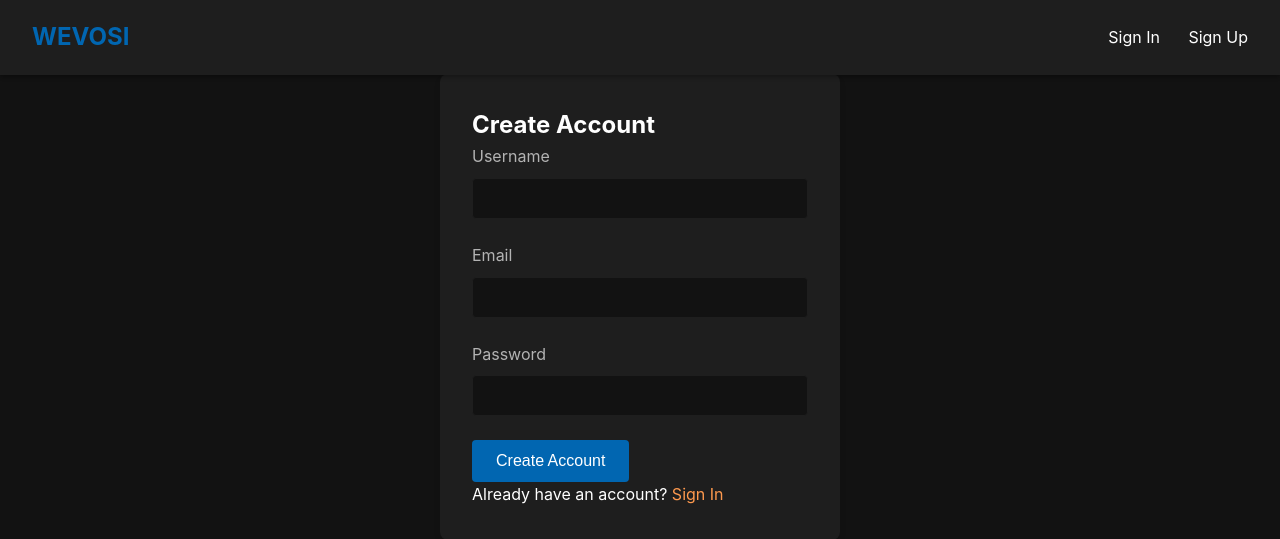
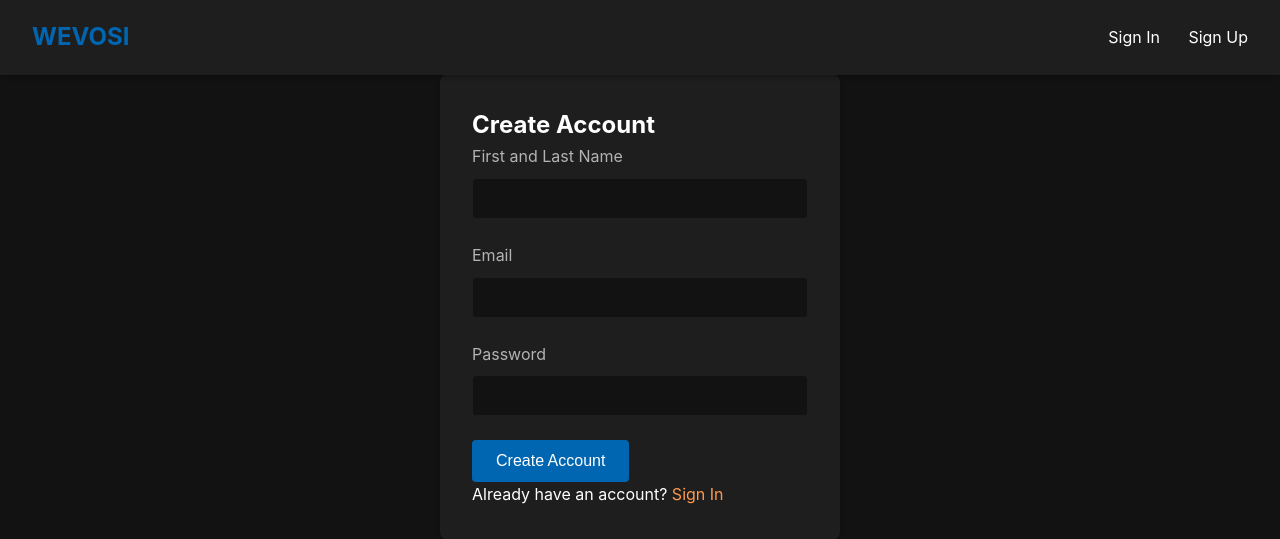
Before and after one commit to veewevosi/wevosi, a Flask app: page /signup in a window 1280 px wide. Shown: the top 539 px of the page. Run offline with Flask 3, Linux system fonts and the light colour scheme.

Commit message:
Agent query: Are the username field labels changed to "First and Last Name" in both signup and settings pages?

```diff
--- a/static/js/validation.js
+++ b/static/js/validation.js
@@ -22,10 +22,10 @@ document.addEventListener('DOMContentLoaded', function() {
                 isValid = false;
             }
 
-            // Validate username if present
+            // Validate username (First and Last Name)
             const usernameInput = form.querySelector('input[name="username"]');
             if (usernameInput && usernameInput.value.length < 3) {
-                showError(usernameInput, 'Username must be at least 3 characters long');
+                showError(usernameInput, 'First and Last Name must be at least 3 characters long');
                 isValid = false;
             }
 
--- a/templates/settings.html
+++ b/templates/settings.html
@@ -8,7 +8,7 @@
 
     <form method="POST" action="{{ url_for('update_profile') }}" class="settings-form">
         <div class="form-group">
-            <label for="username">Username</label>
+            <label for="username">First and Last Name</label>
             <input type="text" id="username" name="username" value="{{ current_user.username }}" required>
         </div>
 
--- a/templates/signup.html
+++ b/templates/signup.html
@@ -7,7 +7,7 @@
     <h2>Create Account</h2>
     <form method="POST" action="{{ url_for('signup') }}">
         <div class="form-group">
-            <label for="username">Username</label>
+            <label for="username">First and Last Name</label>
             <input type="text" id="username" name="username" required>
         </div>
 
```
